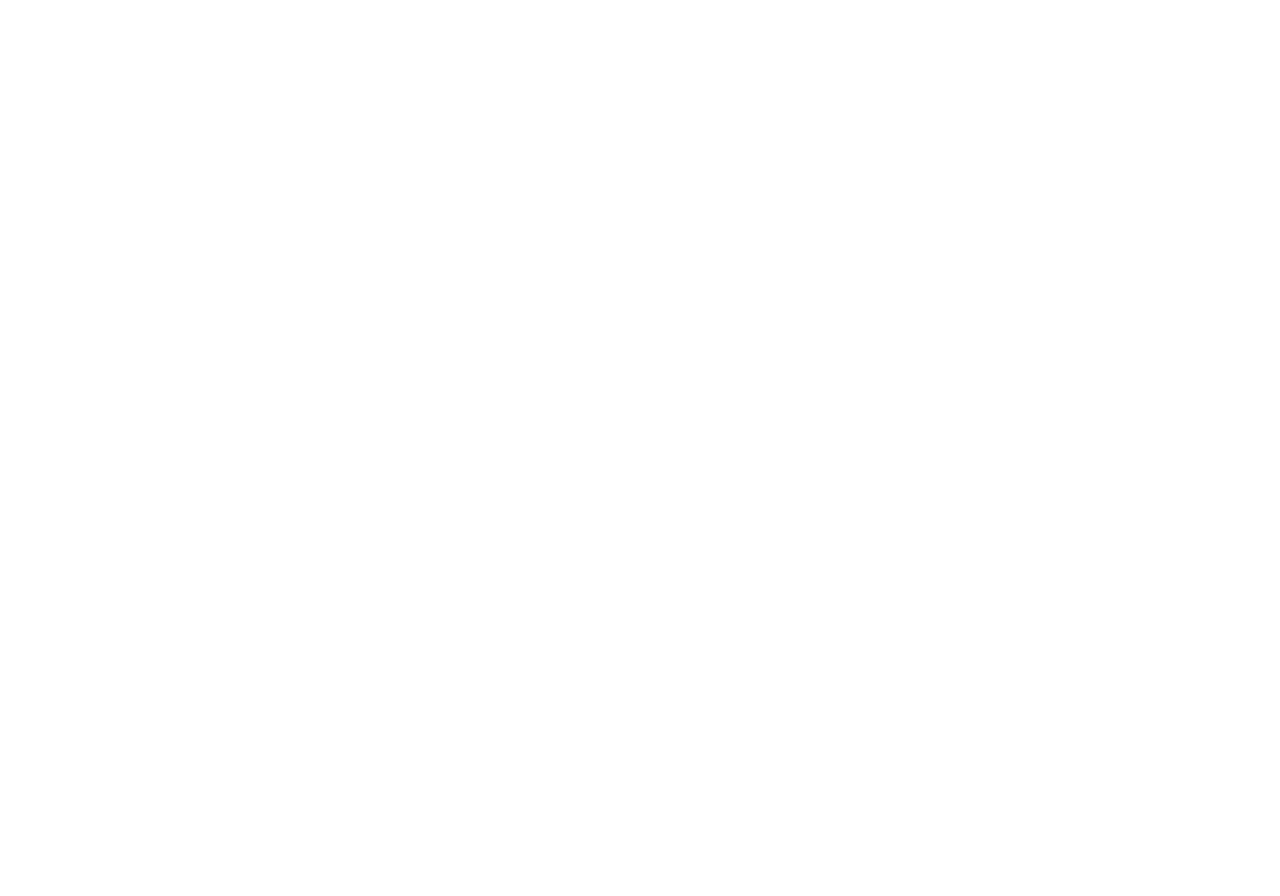
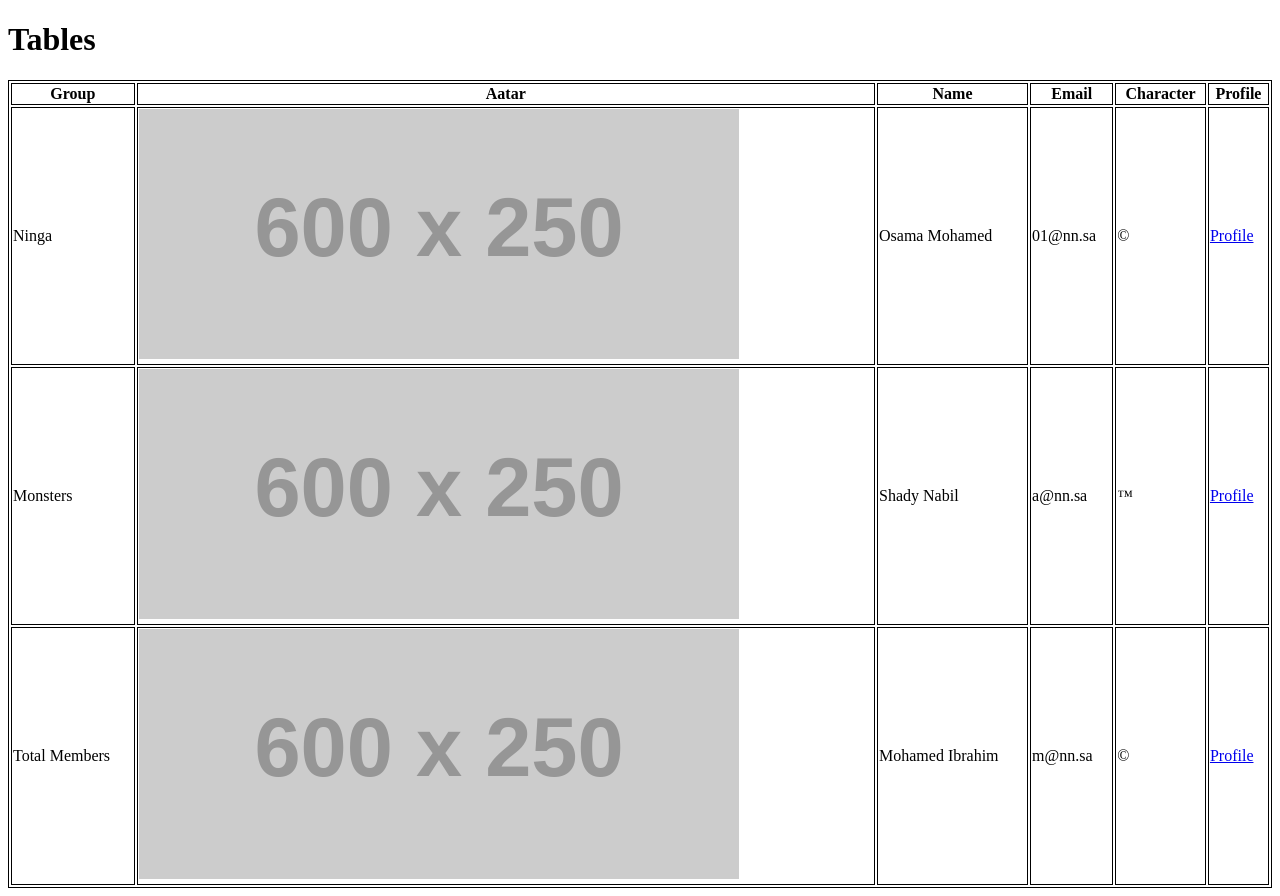
Before and after one commit to hossam-khalaf/git-mo--khalifa, a website: page src/elzero-task4-tables/index.html in a window 1280 px wide. Before the commit the page ends 800 px from the top, so only its background shows below. Drawn offline with Linux system fonts and the light colour scheme; placeholder pictures from the web are drawn by us.

Commit message:
my first commit

```diff
--- a/src/elzero-task4-tables/index.html
+++ b/src/elzero-task4-tables/index.html
@@ -1,13 +1,59 @@
 <!DOCTYPE html>
 <html lang="en">
-<head>
-  <meta charset="UTF-8">
-  <meta http-equiv="X-UA-Compatible" content="IE=edge">
-  <meta name="viewport" content="width=device-width, initial-scale=1.0">
-  <title>Document</title>
-  <link rel="stylesheet" href="style.css">
-</head>
-<body>
-
-</body>
+  <head>
+    <meta charset="UTF-8" />
+    <meta http-equiv="X-UA-Compatible" content="IE=edge" />
+    <meta name="viewport" content="width=device-width, initial-scale=1.0" />
+    <title>Tables</title>
+    <link rel="stylesheet" href="style.css" />
+  </head>
+  <body>
+    <h1>Tables</h1>
+    <table>
+      <tr>
+        <th>Group</th>
+        <th>Aatar</th>
+        <th>Name</th>
+        <th>Email</th>
+        <th>Character</th>
+        <th>Profile</th>
+      </tr>
+      <tr>
+        <td>Ninga</td>
+        <td>
+          <img src="https://via.placeholder.com/600x250/F00/FFF?text=Elzero+Web+School" alt="50x50">
+        </td>
+        <td>Osama Mohamed</td>
+        <td>01@nn.sa</td>
+        <td>&copy;</td>
+        <td><a href="#">Profile</a></td>
+      </tr>
+      <tr>
+        <td>Monsters</td>
+        <td>
+          <img
+            src="https://via.placeholder.com/600x250/F00/FFF?text=Elzero+Web+School"
+            alt="50x50"
+          />
+        </td>
+        <td>Shady Nabil</td>
+        <td>a@nn.sa</td>
+        <td>&trade;</td>
+        <td><a href="#">Profile</a></td>
+      </tr>
+      <tr>
+        <td>Total Members</td>
+        <td>
+          <img
+            src="https://via.placeholder.com/600x250/F00/FFF?text=Elzero+Web+School"
+            alt="50x50"
+          />
+        </td>
+        <td>Mohamed Ibrahim</td>
+        <td>m@nn.sa</td>
+        <td>&copy;</td>
+        <td><a href="#">Profile</a></td>
+      </tr>
+    </table>
+  </body>
 </html>
--- a/src/elzero-task4-tables/style.css
+++ b/src/elzero-task4-tables/style.css
@@ -0,0 +1,7 @@
+table{
+  width: 100%;
+}
+
+table, th, td {
+  border: 1px solid black;
+}
```
